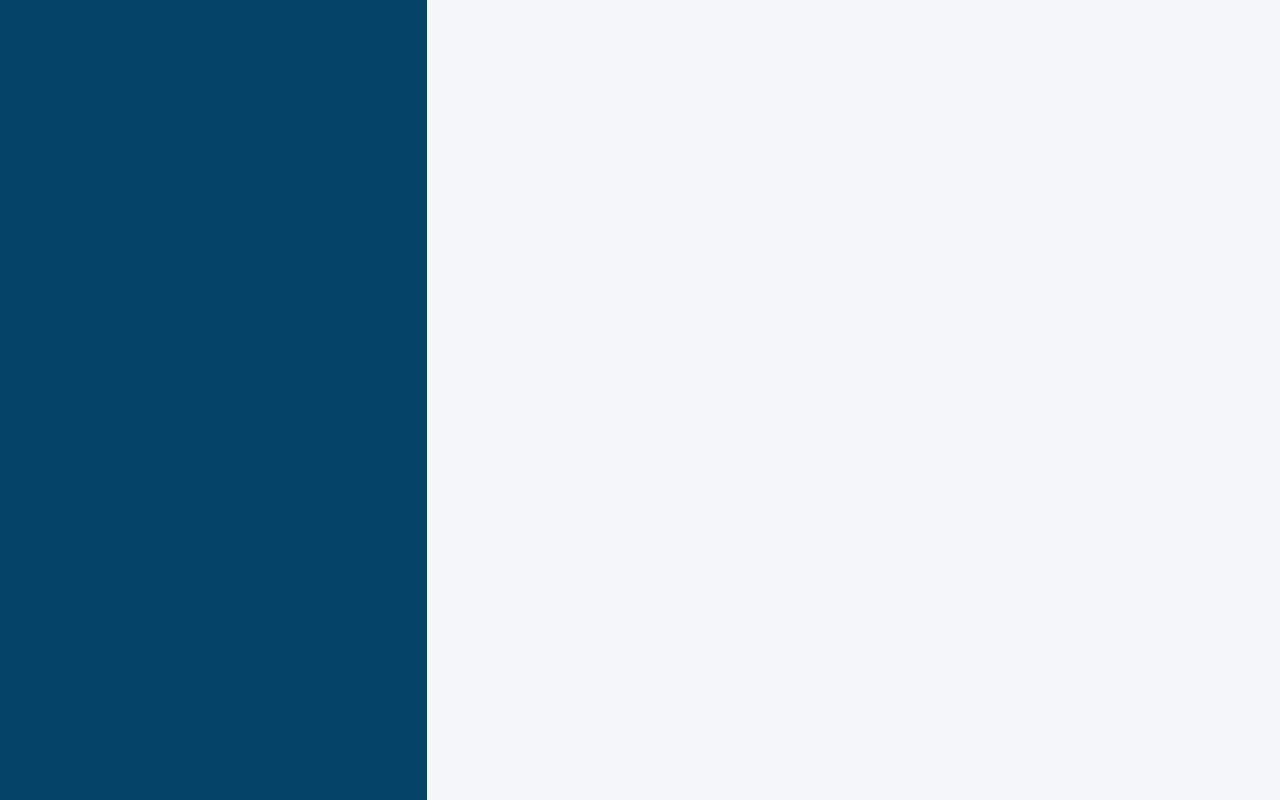
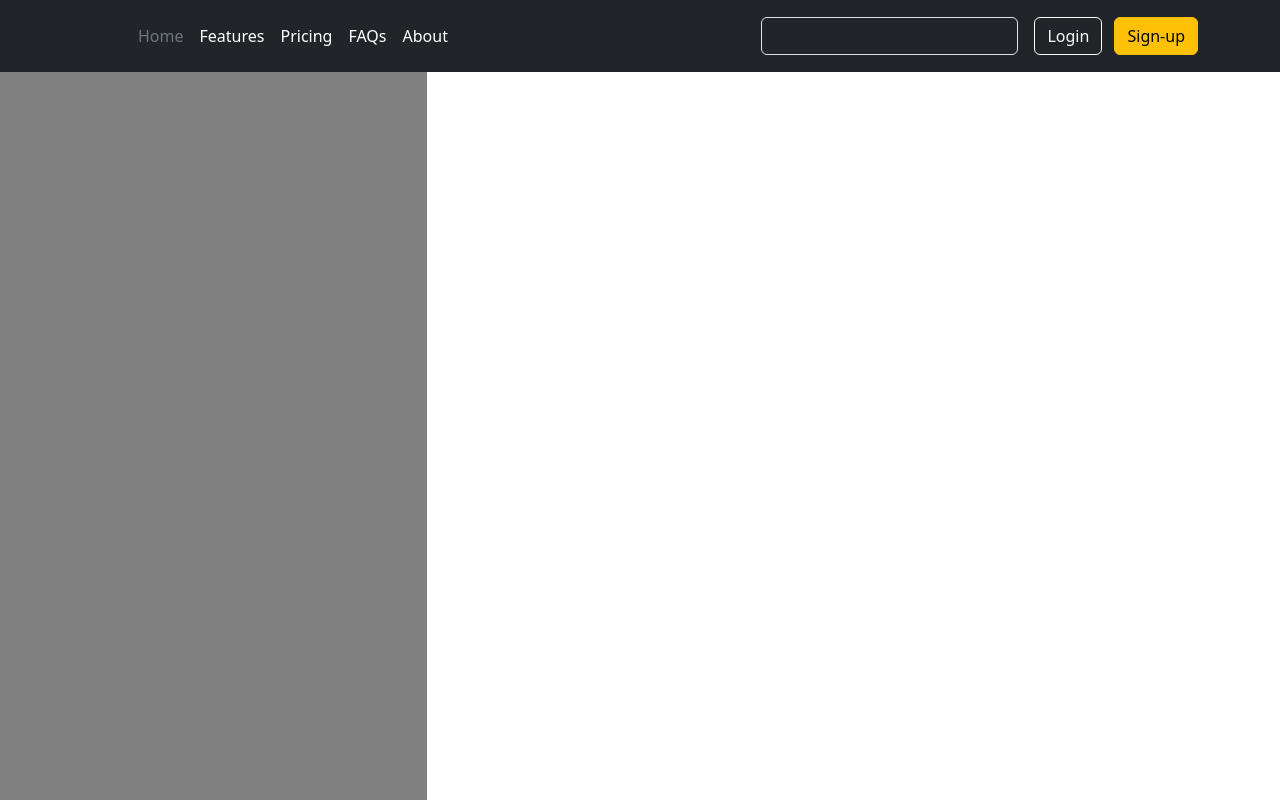
Before and after one commit to aslantecklead/Real_Estate, a website: page src/pages/SecondPage.html in a window 1280 px wide. Drawn offline with Linux system fonts and the light colour scheme.

Commit message:
second page

```diff
--- a/src/pages/SecondPage.html
+++ b/src/pages/SecondPage.html
@@ -5,23 +5,51 @@
 	<title>Urban Hunter</title>
 	<meta charset="UTF-8">
 	<meta name="viewport" content="width=device-width, initial-scale=1">
-
-	<link rel='stylesheet' href='../bootstrap/scss/bootstrap.css'>
-
+	<link rel='stylesheet' href='../bootstrap/dist/css/bootstrap.css'>
 	<link rel="stylesheet" href="../styles/secondPage.css">
 </head>
 
 <body>
 	<header>
+		<div class="centered-box"></div>
+		<header class="p-3 text-bg-dark">
 
-	</header>
-	<div class="wrapper">
-		<!--Top menu -->
-		<div class="sidebar">
-			<!--profile image & text-->
-			<!--menu item-->
+			<div class="container">
+				<div class="d-flex flex-wrap align-items-center justify-content-center justify-content-lg-start">
+					<a href="/" class="d-flex align-items-center mb-2 mb-lg-0 text-white text-decoration-none">
+						<svg class="bi me-2" width="40" height="32" role="img" aria-label="Bootstrap">
+							<use xlink:href="#bootstrap"></use>
+						</svg>
+					</a>
+
+					<ul class="nav col-12 col-lg-auto me-lg-auto mb-2 justify-content-center mb-md-0">
+						<li><a href="#" class="nav-link px-2 text-secondary">Home</a></li>
+						<li><a href="#" class="nav-link px-2 text-white">Features</a></li>
+						<li><a href="#" class="nav-link px-2 text-white">Pricing</a></li>
+						<li><a href="#" class="nav-link px-2 text-white">FAQs</a></li>
+						<li><a href="#" class="nav-link px-2 text-white">About</a></li>
+					</ul>
+
+					<form class="col-12 col-lg-auto mb-3 mb-lg-0 me-lg-3" role="search">
+						<input type="search" class="form-control form-control-dark text-bg-dark" placeholder="Search..."
+							aria-label="Search">
+					</form>
+
+					<div class="text-end">
+						<button type="button" class="btn btn-outline-light me-2">Login</button>
+						<button type="button" class="btn btn-warning">Sign-up</button>
+					</div>
+				</div>
+			</div>
+		</header>
+
+		<div class="content"></div>
+		<div class="wrapper">
+
 		</div>
-	</div>
-	<footer>
+		<footer>
+			<!-- Футер -->
+		</footer>
+</body>
 
-	</footer>
+</html>
--- a/src/styles/secondPage.css
+++ b/src/styles/secondPage.css
@@ -1,9 +1,26 @@
-body{
-    background: #f5f6fa;
+
+.content {
+    background: gray;
+    width: 66.667%;
+    position: fixed;
+    top: 0;
+    right: 0;
+    height: 100%;
+    background-color: white;
+    z-index: -1;
 }
 
-.wrapper .sidebar{
-    background: rgb(5, 68, 104);
+.wrapper {
+    position: absolute;
+    top: 0;
+    right: -10px;
+    height: 100%;
+    width: 10px;
+    background: rgba(0, 0, 0, 0.2);
+}
+
+.centered-box {
+    background-color: gray;
     position: fixed;
     top: 0;
     left: 0;
@@ -11,4 +28,6 @@
     height: 100%;
     padding: 20px 0;
     transition: all 0.5s ease;
+    box-shadow: -2px -2px 10px 2px black;
+    z-index: -1;
 }
```
